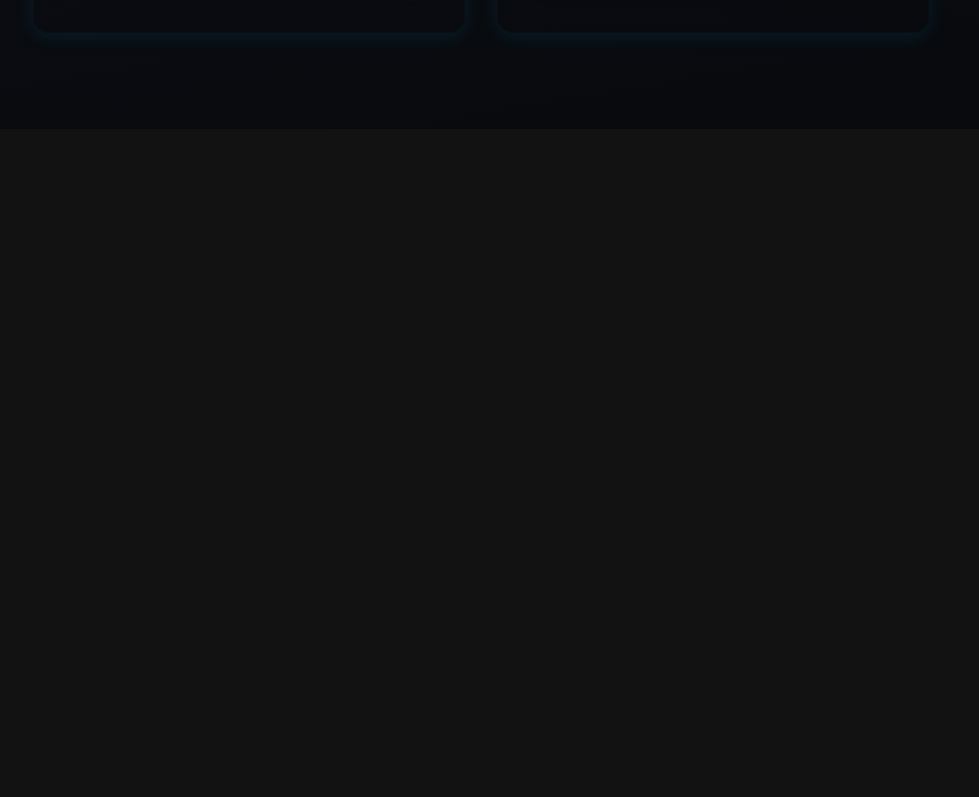
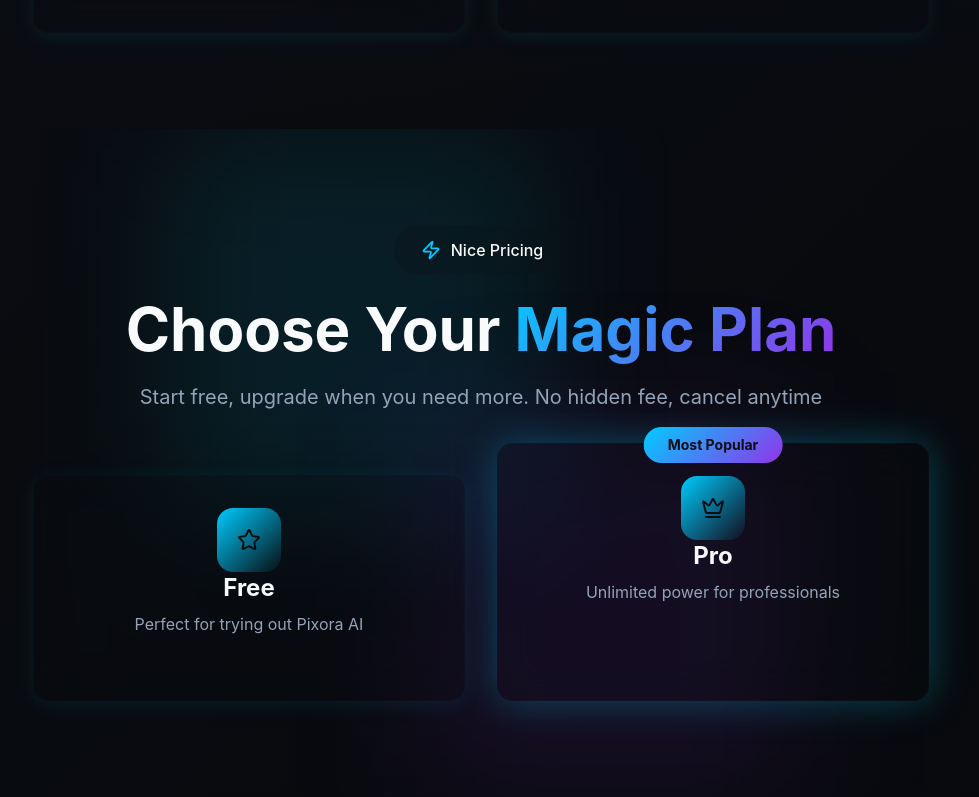
Before and after one commit to OzuSus/OzuPicai, a Next.js app: page / in a window 1280 px wide. Shown: the part 1813-2610 px from the top of the page, without its empty margins (159-1138 px from the left). Before the commit the page ends 1942 px from the top, so only its background shows below. Built offline with nearby package versions, Linux system fonts and the light colour scheme; no server answers.

Commit message:
update pricing for hero page

```diff
--- a/src/app/page.tsx
+++ b/src/app/page.tsx
@@ -1,12 +1,14 @@
 import React from 'react';
 import Hero from "@/modules/hero";
 import Features from "../modules/features";
+import Pricing from "@/modules/pricing";
 
 const Page = () => {
     return (
         <div>
             <Hero/>
             <Features/>
+            <Pricing/>
         </div>
     );
 };
--- /dev/null
+++ b/src/modules/pricing/index.tsx
@@ -0,0 +1,110 @@
+'use client';
+import React from 'react';
+import {Crown, Star, Zap} from "lucide-react";
+import {motion} from "framer-motion";
+import {index} from "d3-array";
+
+const plans = [
+    {
+        name: "Free",
+        price: "$0",
+        period: "forever",
+        description: "Perfect for trying out Pixora AI",
+        features: [
+            "3 edits on free plan",
+            "Basic AI background removal",
+            "Standard resolution output",
+            "Community support",
+        ],
+        limitations: ["Limited daily usage"],
+        cta: "Start Free",
+        popular: false,
+        icon: Star,
+    },
+    {
+        name: "Pro",
+        price: "$19",
+        period: "per month",
+        description: "Unlimited power for professionals",
+        features: [
+            "Unlimited edits",
+            "All AI features unlocked",
+            "Up to 4K resolution",
+            "Priority support",
+            "Batch processing",
+            "API access",
+            "Commercial license",
+        ],
+        cta: "Go Pro",
+        popular: true,
+        icon: Crown,
+    },
+];
+const Pricing = () => {
+
+    const scrollToSection = () => {
+        const element = document.getElementById('editor');
+        if (element) {
+            element.scrollIntoView({behavior: "smooth"});
+        }
+    };
+
+    return (
+        <section id="pricing" className="py-24 relative overflow-hidden">
+            {/*    backgrounf effect*/}
+            <div className="absolute top-0 left-1/4 w-96 h-96 bg-primary/10 rounded blur-3xl"/>
+            <div className="absolute bottom-0 right-1/4 w-96 h-96 bg-secondary/10 rounded blur-3xl"/>
+            <div className="container mx-auto px-4 z-10 relative">
+                <motion.div
+                    initial={{opacity: 0, y: 30}}
+                    whileInView={{opacity: 1, y: 0}}
+                    transition={{duration: 0.8}}
+                    viewport={{once: true}}
+                    className="text-center mb-16"
+                >
+                    <div className="inline-flex items-center space-x-2 bg-gradient-glass rounded-full px-6 py-3 mb-6 glass border border-card-border">
+                        <Zap className="h-5 text-primary"/>
+                        <span className="font-medium">Nice Pricing</span>
+                    </div>
+                    <h2 className="text-4xl lg:text-6xl font-bold mb-6">
+                        <span className="text-foreground">Choose Your</span>
+                        <span className="bg-gradient-primary !bg-clip-text text-transparent"> Magic Plan</span>
+                    </h2>
+                    <p className="text-xl text-muted-foreground max-w-3xl mx-auto">Start free, upgrade when you need more. No hidden fee, cancel anytime</p>
+                </motion.div>
+                <div className="grid lg:grid-cols-2 gap-8 max-w-4xl mx-auto">
+                    {plans?.map((plan,index) =>(
+                        <motion.div
+                            key={plan.name}
+                            initial={{opacity: 0, y: 50}}
+                            whileInView={{opacity: 1, y:0}}
+                            viewport={{once: true}}
+                            transition={{duration: 0.8, delay: index = 0.2}}
+                            whileHover={{scale: 1.02, y: -5}}
+                            className={`relative group ${plan.popular ? "lg:-mt-8":""}`}
+                        >
+                            {plan.popular && (
+                                <div className="absolute -top-4 left-1/2 transform -translate-x-1/2 z-10">
+                                    <div className="bg-gradient-primary px-6 py-2 rounded-full text-sm font-bold text-background">
+                                        Most Popular
+                                    </div>
+                                </div>
+                            )}
+                            <div className={`h-full glass rounded-2xl p-8 border transition-all duration-300 ${plan.popular ? 'border-primary/50 shadow-glow-primary': 'border-card-border hover:border-primary/30 shadow-glow-subtle hover:shadow-glow-primary'}`}>
+                                <div className="text-center mb-8">
+                                    <div className="inline-flex items-center justify-center w-16 h-16 rounded-2xl bg-gradient-to-br from-primary top-secondary group-hover:animate-glow-pulse">
+                                        <plan.icon className="w-8 text-background"/>
+                                    </div>
+                                    <h3 className="text-2xl font-bold mb-2 text-foreground">{plan.name}</h3>
+                                    <p className="text-muted-foreground mb-4">{plan.description}</p>
+                                </div>
+                            </div>
+                        </motion.div>
+                    ))}
+                </div>
+            </div>
+        </section>
+    );
+};
+
+export default Pricing;
```
